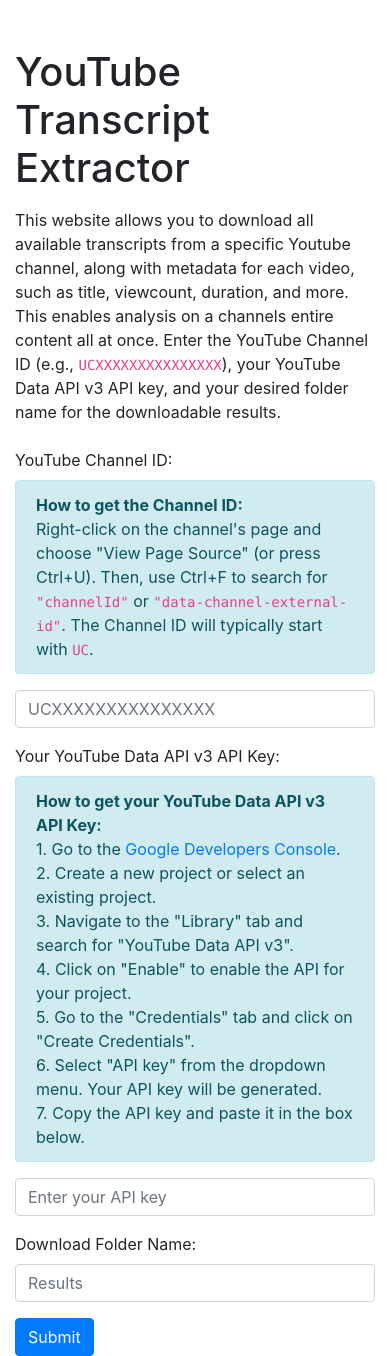
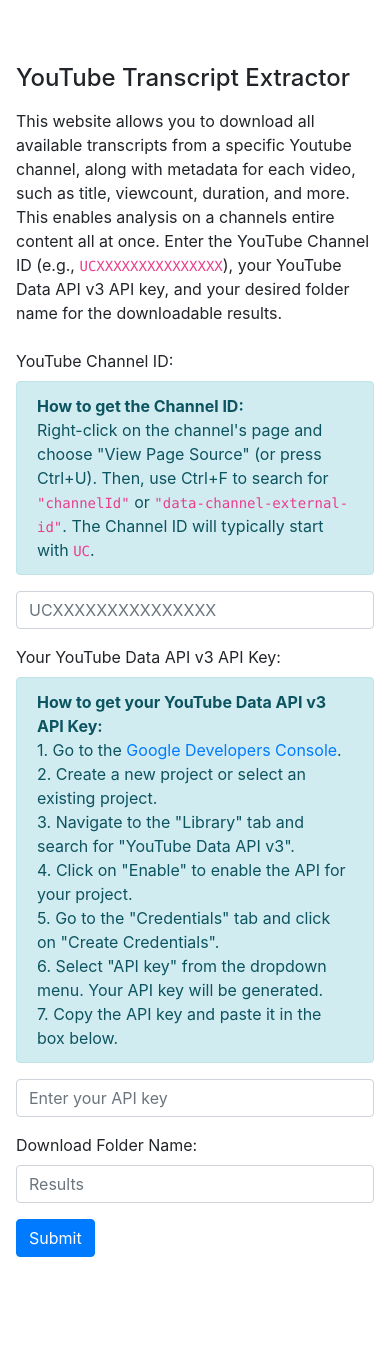
Before and after one commit to jgrimes9/Youtube-Channel-Transcript-Extractor, a Flask app: page / in a window 390 px wide. After the commit the page ends 1257 px from the top, so only its background shows below. Run offline with Flask 3, Linux system fonts and the light colour scheme; some libraries are stand-ins or nearby versions.

Commit message:
Update index2.html

```diff
--- a/templates/index.html
+++ b/templates/index.html
@@ -1,6 +1,8 @@
 <!DOCTYPE html>
 <html>
 <head>
+    <meta charset="UTF-8">
+    <meta name="viewport" content="width=device-width, initial-scale=1">
     <title>YouTube Transcript Extractor</title>
     <!-- Bootstrap CSS for styling -->
     <link rel="stylesheet" href="https://stackpath.bootstrapcdn.com/bootstrap/4.5.2/css/bootstrap.min.css">
@@ -8,6 +10,15 @@
       .spinner-border {
           width: 3rem;
           height: 3rem;
+      }
+      /* Optional: Customize styles for smaller screens */
+      @media (max-width: 576px) {
+          h1 {
+              font-size: 1.5rem;
+          }
+          .container {
+              padding: 1rem;
+          }
       }
     </style>
 </head>
```
